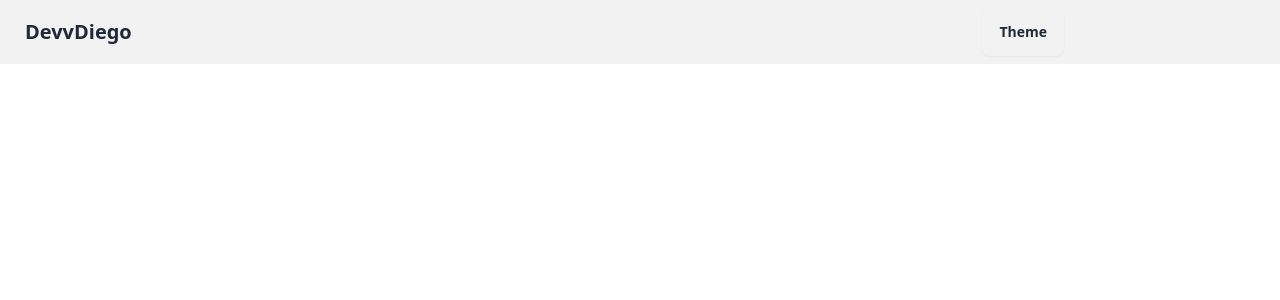
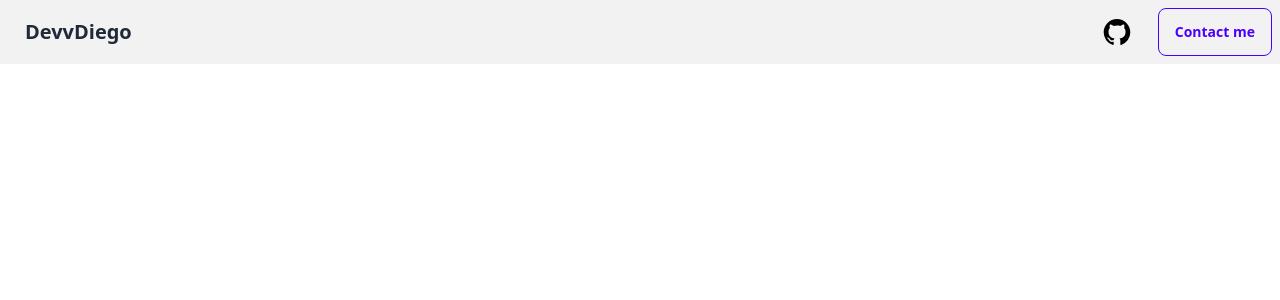
Before and after one commit to DevvDiego/DevvDiego.github.io, a SvelteKit app: page / in a window 1280 px wide. Shown: the top 300 px of the page. Built offline with nearby package versions, Linux system fonts and the light colour scheme.

Commit message:
prod version

```diff
--- a/src/routes/+page.svelte
+++ b/src/routes/+page.svelte
@@ -14,7 +14,7 @@
 
     <div class="flex-0 gap-2">
 
-        <div class="dropdown mr-52">
+        <!-- <div class="dropdown mr-52">
             <div tabindex="0" role="button" class="btn ">
               Theme
             </div>
@@ -26,21 +26,21 @@
               <li><input type="radio" name="theme-dropdown" class="theme-controller btn btn-sm btn-block btn-ghost justify-start" aria-label="Aqua" value="aqua"/></li>
             </ul>
 
-        </div>
+        </div> -->
 
         <!-- ? how to make the icon adapt itself for dark or light mode -->
-        <!-- <button class="btn btn-ghost">
+         <button class="btn btn-ghost">
             <a href="https://github.com/devvdiego" target="_blank">
                 <img src={iconGithub} alt="github icon" class="w-8 h-8">
             </a>
-        </button> -->
+        </button>
 
         <!-- ? maybe remove a tag and put div for a js page moving func -->
-        <!-- <button class="btn btn-primary btn-outline">
+        <button class="btn btn-primary btn-outline">
             <a>
                 Contact me
             </a>
-        </button> -->
+        </button>
 
     </div>
 
```
Also changed, not shown: 2 other files (tests, documents, lock files or other folders).
